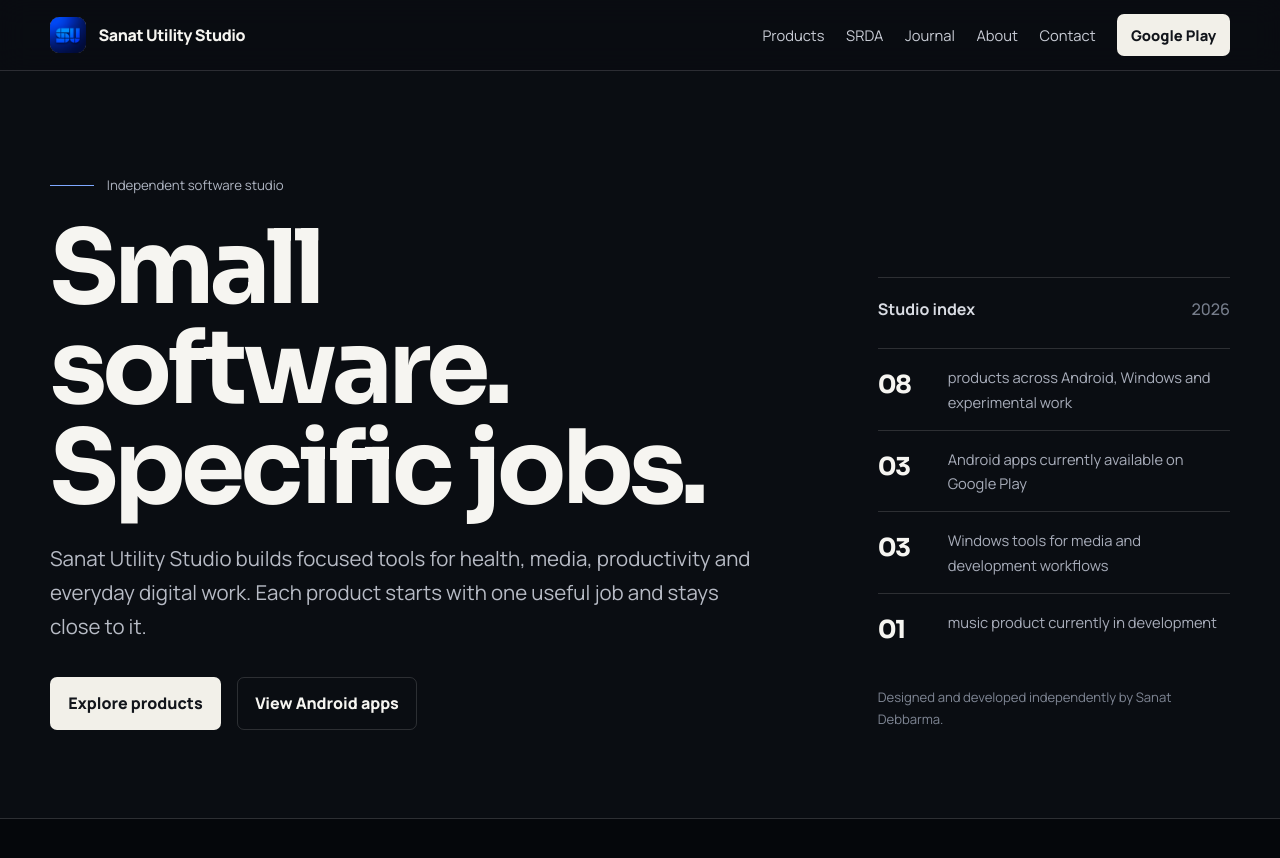
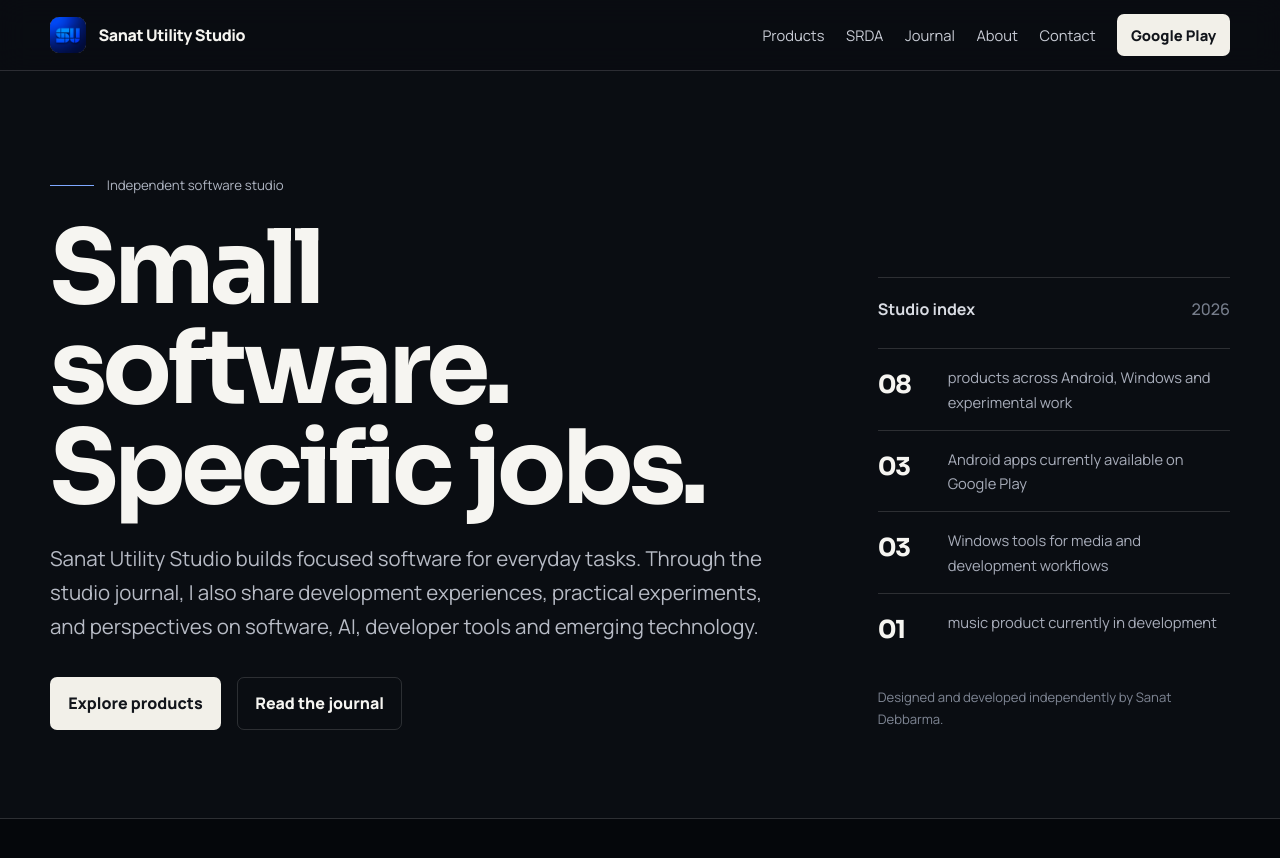
Before and after one commit to sanatutilitystudio/sanatutilitystudio.github.io, a Jekyll site: the page built from index.html, in a window 1280 px wide and 900 px high. Shown: the top 858 px of the window. Built offline with Jekyll 4.4.1, drawn with Linux system fonts in a browser that asks for light colours; some of the changed text lies outside the part shown.

Commit message:
Refine hero, journal intro and concise developer portrait metadata

```diff
--- a/index.html
+++ b/index.html
@@ -5,7 +5,7 @@
 <head>
   <meta charset="utf-8"><meta name="viewport" content="width=device-width, initial-scale=1">
   <meta name="google-site-verification" content="cua3IiJ-BCA7LimDiDkmXvpXZcAAMF7m3p4WPBjZm6M" />
-  <meta name="description" content="Sanat Utility Studio builds focused independent software for health, media, productivity and everyday digital work.">
+  <meta name="description" content="Sanat Utility Studio builds practical software and shares project journals, developer tools, AI experiments and technology insights.">
   <meta name="theme-color" content="#0a0d12"><meta name="color-scheme" content="dark">
   <title>Sanat Utility Studio — Small software. Specific jobs.</title>
   <link rel="canonical" href="https://sanatutilitystudio.github.io/"><meta name="application-name" content="Sanat Utility Studio">
@@ -16,7 +16,7 @@
 <body>
 <header class="site-header"><div class="container nav-wrap"><a class="brand" href="#top" aria-label="Sanat Utility Studio home"><img class="brand-mark" src="assets/studio-icon.png" alt="" width="36" height="36"><span>Sanat Utility Studio</span></a><button class="nav-toggle" type="button" aria-expanded="false" aria-controls="site-nav">Menu</button><nav id="site-nav" class="site-nav" aria-label="Primary navigation"><a href="#products">Products</a><a href="sanat-relay.html">SRDA</a><a href="/blog/">Journal</a><a href="#about">About</a><a href="#contact">Contact</a><a class="button button-small" href="https://play.google.com/store/apps/dev?id=5307424891002541633" target="_blank" rel="noopener">Google Play</a></nav></div></header>
 <main id="top">
-<section class="studio-hero"><div class="container studio-hero-grid"><div><div class="studio-kicker">Independent software studio</div><h1>Small software.<br>Specific jobs.</h1><p class="studio-lede">Sanat Utility Studio builds focused tools for health, media, productivity and everyday digital work. Each product starts with one useful job and stays close to it.</p><div class="studio-actions"><a class="button" href="#products">Explore products</a><a class="button button-secondary" href="https://play.google.com/store/apps/dev?id=5307424891002541633" target="_blank" rel="noopener">View Android apps</a></div></div><aside class="studio-index" aria-label="Studio overview"><div class="studio-index-title"><span>Studio index</span><span>2026</span></div><div class="studio-metric"><strong>08</strong><span>products across Android, Windows and experimental work</span></div><div class="studio-metric"><strong>03</strong><span>Android apps currently available on Google Play</span></div><div class="studio-metric"><strong>03</strong><span>Windows tools for media and development workflows</span></div><div class="studio-metric"><strong>01</strong><span>music product currently in development</span></div><p class="studio-signoff">Designed and developed independently by Sanat Debbarma.</p></aside></div></section>
+<section class="studio-hero"><div class="container studio-hero-grid"><div><div class="studio-kicker">Independent software studio</div><h1>Small software.<br>Specific jobs.</h1><p class="studio-lede">Sanat Utility Studio builds focused software for everyday tasks. Through the studio journal, I also share development experiences, practical experiments, and perspectives on software, AI, developer tools and emerging technology.</p><div class="studio-actions"><a class="button" href="#products">Explore products</a><a class="button button-secondary" href="/blog/">Read the journal</a></div></div><aside class="studio-index" aria-label="Studio overview"><div class="studio-index-title"><span>Studio index</span><span>2026</span></div><div class="studio-metric"><strong>08</strong><span>products across Android, Windows and experimental work</span></div><div class="studio-metric"><strong>03</strong><span>Android apps currently available on Google Play</span></div><div class="studio-metric"><strong>03</strong><span>Windows tools for media and development workflows</span></div><div class="studio-metric"><strong>01</strong><span>music product currently in development</span></div><p class="studio-signoff">Designed and developed independently by Sanat Debbarma.</p></aside></div></section>
 <section id="products" class="catalogue-section"><div class="container"><div class="catalogue-heading"><div><p class="eyebrow">Products</p><h2>One studio.<br>Different jobs.</h2></div><p>Mobile utilities, creator tools and desktop software, each with its own visual identity and a shared focus on practical use.</p></div><div class="catalogue-list" aria-label="Product catalogue">
 <a class="catalogue-row tone-green" href="kcallog.html"><span class="catalogue-no">01</span><img class="catalogue-icon" src="assets/kcallog.png" alt="KCalLog"><span class="catalogue-name">KCalLog</span><span class="catalogue-job">Calorie, macro and nutrition tracking</span><span class="catalogue-platform">Android</span><span class="catalogue-status">Live</span><span class="catalogue-arrow">→</span></a>
 <a class="catalogue-row tone-blue" href="kilopic.html"><span class="catalogue-no">02</span><img class="catalogue-icon" src="assets/kilopic.png" alt="KiloPic"><span class="catalogue-name">KiloPic</span><span class="catalogue-job">Resize and compress images</span><span class="catalogue-platform">Android</span><span class="catalogue-status">Live</span><span class="catalogue-arrow">→</span></a>
@@ -28,6 +28,7 @@
 <a class="catalogue-row tone-blue" href="tripura-paycalc.html"><span class="catalogue-no">08</span><img class="catalogue-icon" src="assets/tripura-paycalc.png" alt="Tripura PayCalc"><span class="catalogue-name">Tripura PayCalc</span><span class="catalogue-job">Tripura government salary and arrears estimation</span><span class="catalogue-platform">Android</span><span class="catalogue-status">Closed testing</span><span class="catalogue-arrow">&rarr;</span></a>
 </div></div></section>
 <section class="section journal-home" aria-labelledby="journal-home-title"><div class="container"><div class="journal-toolbar"><div><p class="eyebrow">Studio journal</p><h2 id="journal-home-title">Apps, AI &amp; Developer Insights.</h2></div><a href="/blog/">Explore the journal →</a></div>
+<p class="journal-home-intro">A look behind the software: project journals, practical tutorials, useful developer tools and perspectives on AI and wider technology.</p>
 {% if site.posts.size > 0 %}
 {% assign featured_articles = site.posts | where: "featured", true %}
 {% if featured_articles.size > 0 %}
```
